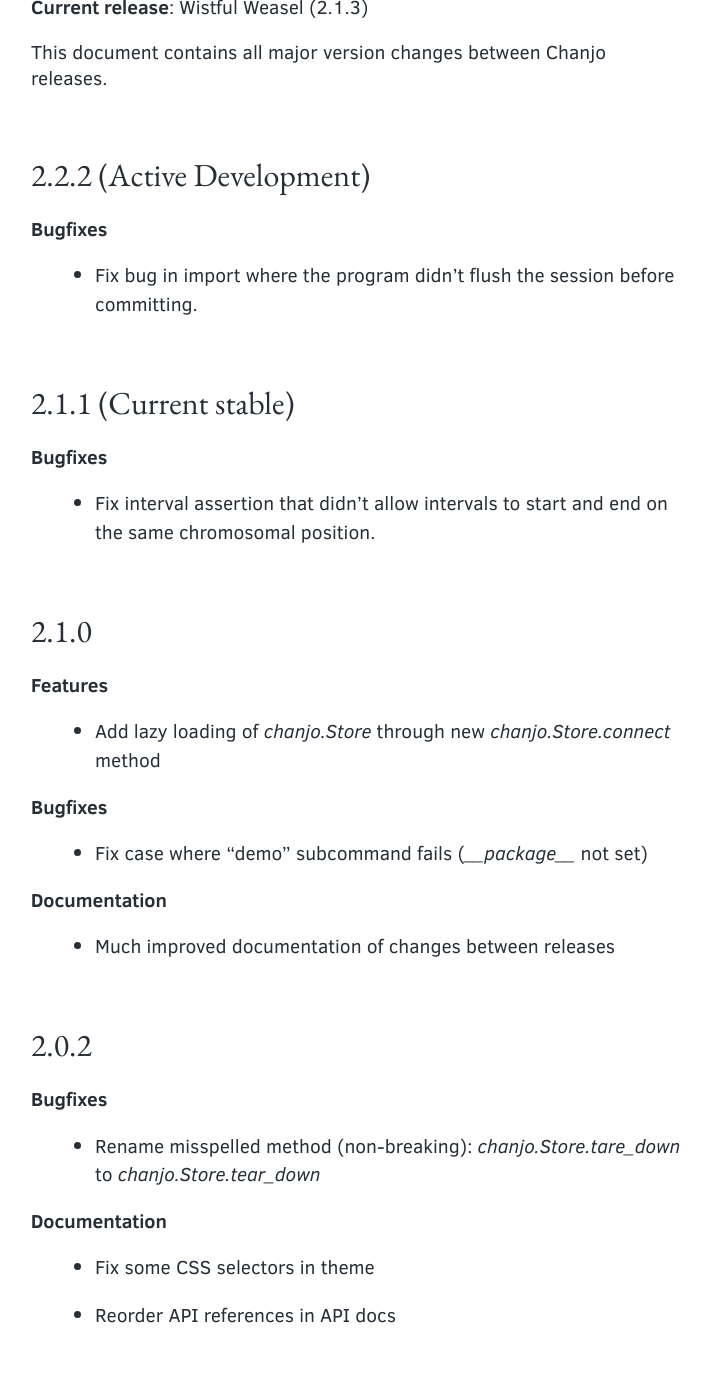
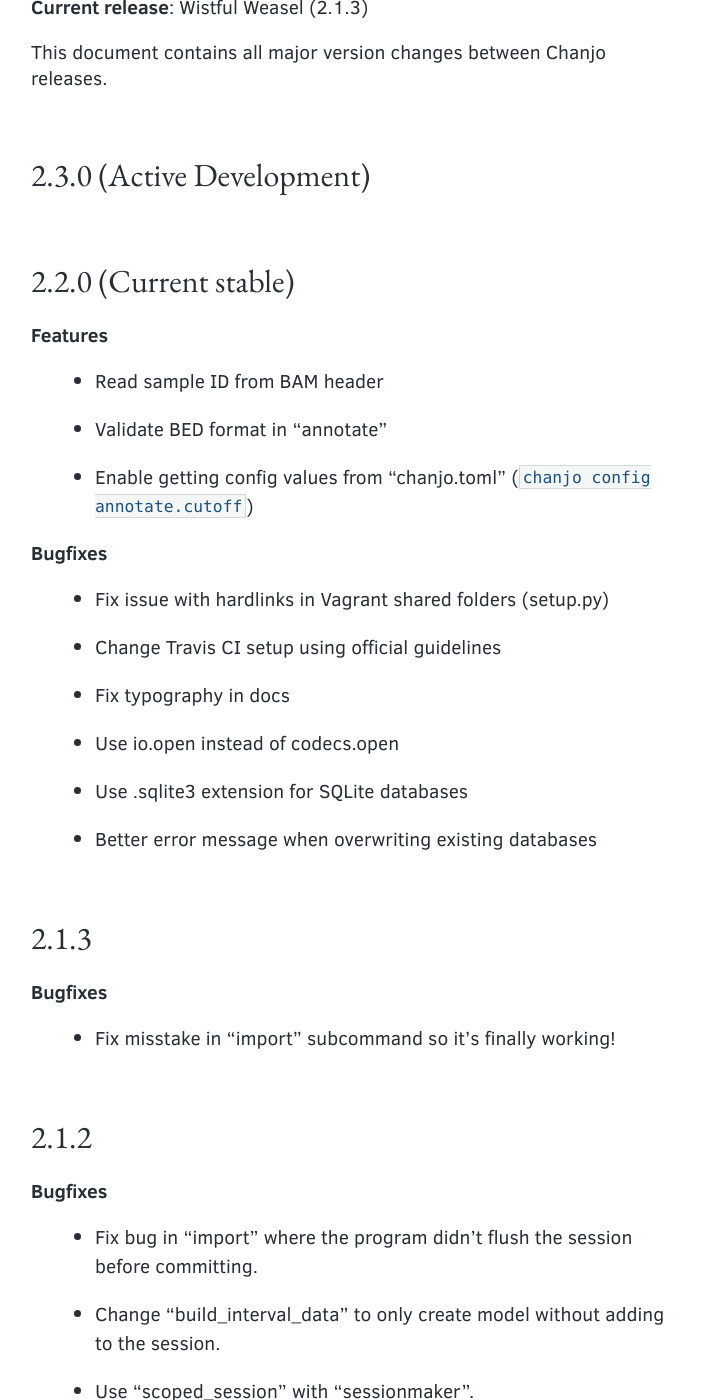
Before and after one commit to Clinical-Genomics/chanjo, a Sphinx documentation site: the page built from docs/release-notes.rst, in a window 1280 px wide and 1400 px high, scrolled down 273 px. Shown: the whole window, without its empty margins (284-994 px from the left). Built offline with Sphinx 7.4.7, drawn with Linux system fonts in a browser that asks for light colours; some of the changed text lies outside the part shown.

Commit message:
update changelog

```diff
--- a/CHANGELOG.rst
+++ b/CHANGELOG.rst
@@ -10,16 +10,50 @@
 
 This document contains all major version changes between Chanjo releases.
 
-2.2.2 (Active Development)
----------------------------
+2.3.0 (Active Development)
+--------------------------
+
+
+2.2.0 (Current stable)
+----------------------
+
+**Features**
+
+- Read sample ID from BAM header
+- Validate BED format in "annotate"
+- Enable getting config values from "chanjo.toml" (``chanjo config annotate.cutoff``)
 
 **Bugfixes**
 
-- Fix bug in import where the program didn't flush the session before committing.
+- Fix issue with hardlinks in Vagrant shared folders (setup.py)
+- Change Travis CI setup using official guidelines
+- Fix typography in docs
+- Use io.open instead of codecs.open
+- Use .sqlite3 extension for SQLite databases
+- Better error message when overwriting existing databases
 
 
-2.1.1 (Current stable)
------------------------
+2.1.3
+-----
+
+**Bugfixes**
+
+- Fix misstake in "import" subcommand so it's finally working!
+
+
+2.1.2
+-----
+
+**Bugfixes**
+
+- Fix bug in "import" where the program didn't flush the session before committing.
+- Change "build_interval_data" to only create model without adding to the session.
+- Use "scoped_session" with "sessionmaker".
+- Flush session before each commit call in chanjo.Store.save()
+
+
+2.1.1
+-----
 
 **Bugfixes**
 
@@ -27,7 +61,7 @@ This document contains all major version changes between Chanjo releases.
 
 
 2.1.0
-------
+-----
 
 **Features**
 
--- a/docs/api.rst
+++ b/docs/api.rst
@@ -11,8 +11,8 @@ Chanjo exclusively uses unicode strings throughout the interface. It therefore i
 
 .. code-block:: python
 
-  >>> from codecs import open
-  >>> handle = open('./LICENSE', encoding='utf-8')
+  >>> import io
+  >>> handle = io.open('./LICENSE', encoding='utf-8')
   >>> next(handle)
   u'The MIT License (MIT)\n'
 
```
